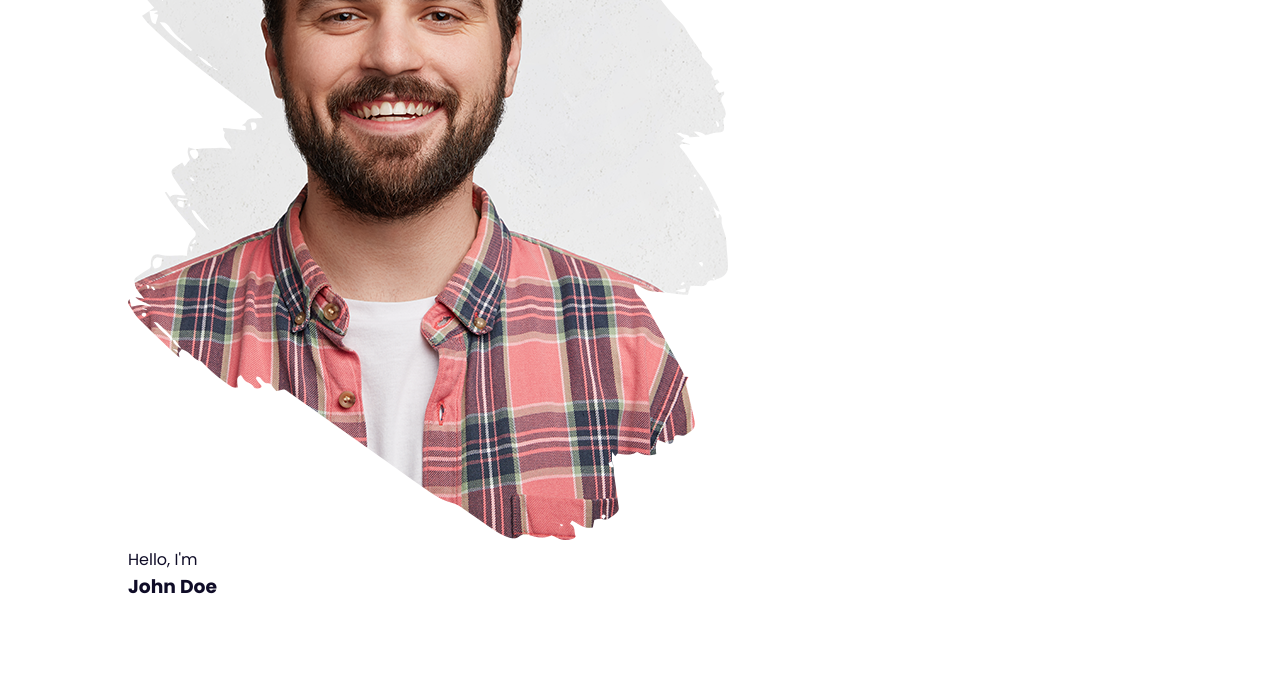
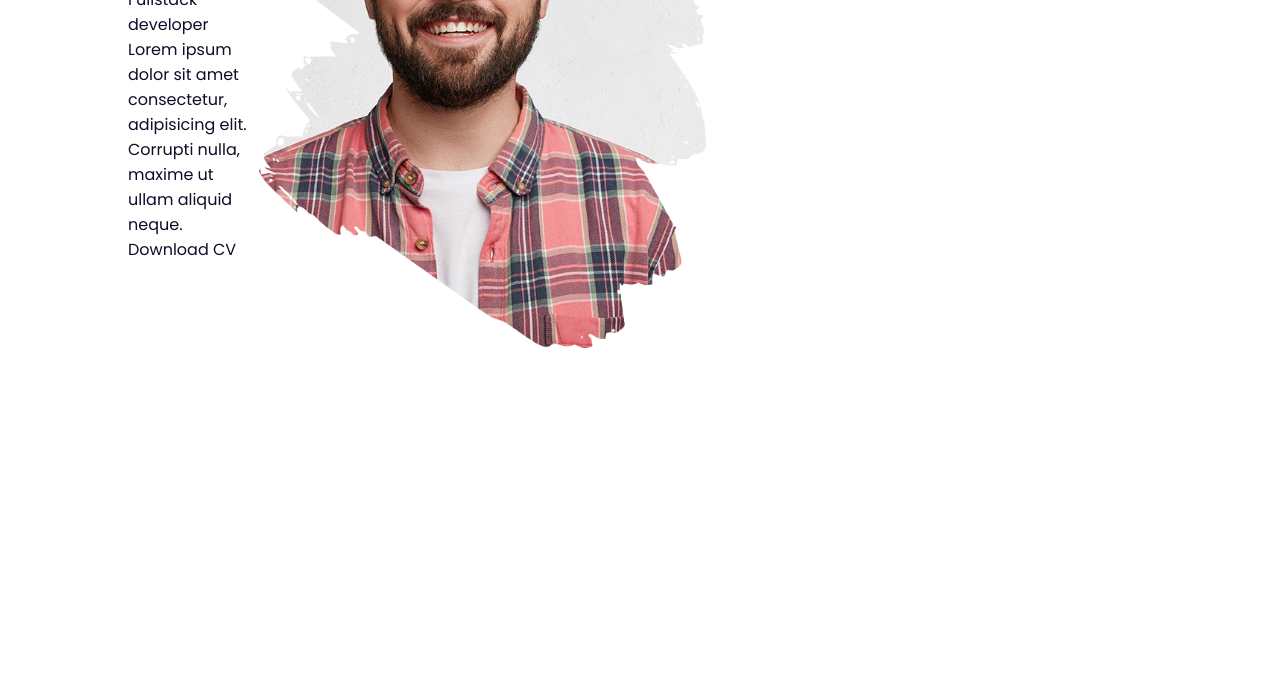
Before and after one commit to Jreng7/blog-html-css, a plain HTML site: page index.html in a window 1280 px wide. Shown: the part 290-971 px from the top of the page. After the commit the page ends 800 px from the top, so only its background shows below. Drawn offline with nearby package versions, Linux system fonts and the light colour scheme.

Commit message:
priority commit order

```diff
--- a/css/style.css
+++ b/css/style.css
@@ -97,7 +97,38 @@ header:hover {
   cursor: pointer;
 }
 
-section {
+.home {
   padding: 5rem 10%;
+  position: relative;
+  width: 100%;
+  min-height: 100vh;
+  display: grid;
+  grid-template-columns: 0.2fr 1fr 1fr;
+}
 
+.home-img {
+  order: 3;
 }
+
+.home-img img {
+  width: 100%;
+}
+
+.home-text span {
+  font-size: var(--medium-font);
+  font-weight: 500;
+}
+
+.home-text h1 {
+  font-size: var(--big-font);
+}
+
+.home-text h2 {
+  font-size: 1rem;
+  font-weight: 400;
+}
+
+.home-text p{
+  font-size: ;
+  font-weight: ;
+}
--- a/index.html
+++ b/index.html
@@ -23,13 +23,18 @@
   </header>
 
   <main>
-    <section id="home">
-      <figure>
+    <section class="home" id="home">
+      <figure class="home-img">
         <img src="assets/main.png" alt="imagem de um programador">
       </figure>
       <article class="home-text">
         <span>Hello, I'm</span>
         <h1>John Doe</h1>
+        <h2>Fullstack developer</h2>
+        <p>
+          Lorem ipsum dolor sit amet consectetur, adipisicing elit. Corrupti nulla, maxime ut ullam aliquid neque.
+        </p>
+        <a href="#" class="btn">Download CV</a>
       </article>
     </section>
   </main>
```
